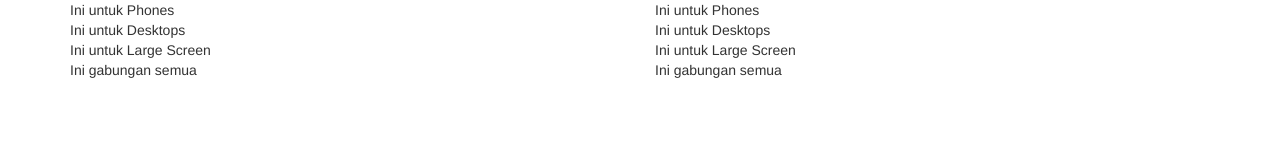
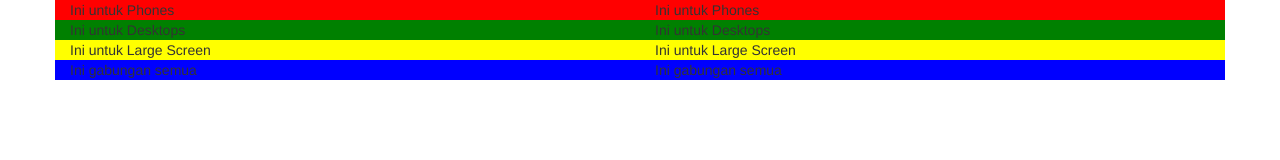
Before and after one commit to kollaeducation/coding-teen-example-code, a plain HTML site: page day-08/index.html in a window 1280 px wide. Drawn offline with Linux system fonts and the light colour scheme.

Commit message:
upadate materi day8

```diff
--- /dev/null
+++ b/day-08/css/style.css
@@ -0,0 +1,15 @@
+.phone{
+	background-color: red;
+}
+
+.desktop{
+	background-color: green;
+}
+
+.large-screen{
+	background-color: yellow;
+}
+
+.gabungan{
+	background-color: blue;
+}
--- a/day-08/index.html
+++ b/day-08/index.html
@@ -2,41 +2,42 @@
 <html>
 	<head>
 		<title>
-			Bootstrap
+			Bootstrap Responsive
 		</title>
     	<link rel="stylesheet" type="text/css" href="bootstrap/css/bootstrap.css">
+    	<link rel="stylesheet" type="text/css" href="css/style.css">
 	</head>
 	<body>
 	  <div class="container">
 	    <div class="row">
-	      <div class="col-xs-6">
+	      <div class="col-xs-6 phone">
 		    Ini untuk Phones
 		  </div>
-	      <div class="col-xs-6">
+	      <div class="col-xs-6 phone">
 		    Ini untuk Phones
 		  </div>
 	    </div>
 	    <div class="row">
-		  <div class="col-md-6">
+		  <div class="col-md-6 desktop">
 		    Ini untuk Desktops
 		  </div>
-		  <div class="col-md-6">
+		  <div class="col-md-6 desktop">
 		    Ini untuk Desktops
 		  </div>
 	    </div>
 	    <div class="row">
-		  <div class="col-lg-6">
+		  <div class="col-lg-6 large-screen">
 		    Ini untuk Large Screen
 		  </div>
-		  <div class="col-lg-6">
+		  <div class="col-lg-6 large-screen">
 		    Ini untuk Large Screen
 		  </div>
 	    </div>
 	    <div class="row">
-		  <div class="col-xs-6 col-sm-6 col-md-6 col-lg-6">
+		  <div class="col-xs-6 col-sm-6 col-md-6 col-lg-6 gabungan">
 		    Ini gabungan semua
 		  </div>
-		  <div class="col-xs-6 col-sm-6 col-md-6 col-lg-6">
+		  <div class="col-xs-6 col-sm-6 col-md-6 col-lg-6 gabungan">
 		    Ini gabungan semua
 		  </div>
 	    </div>
```
